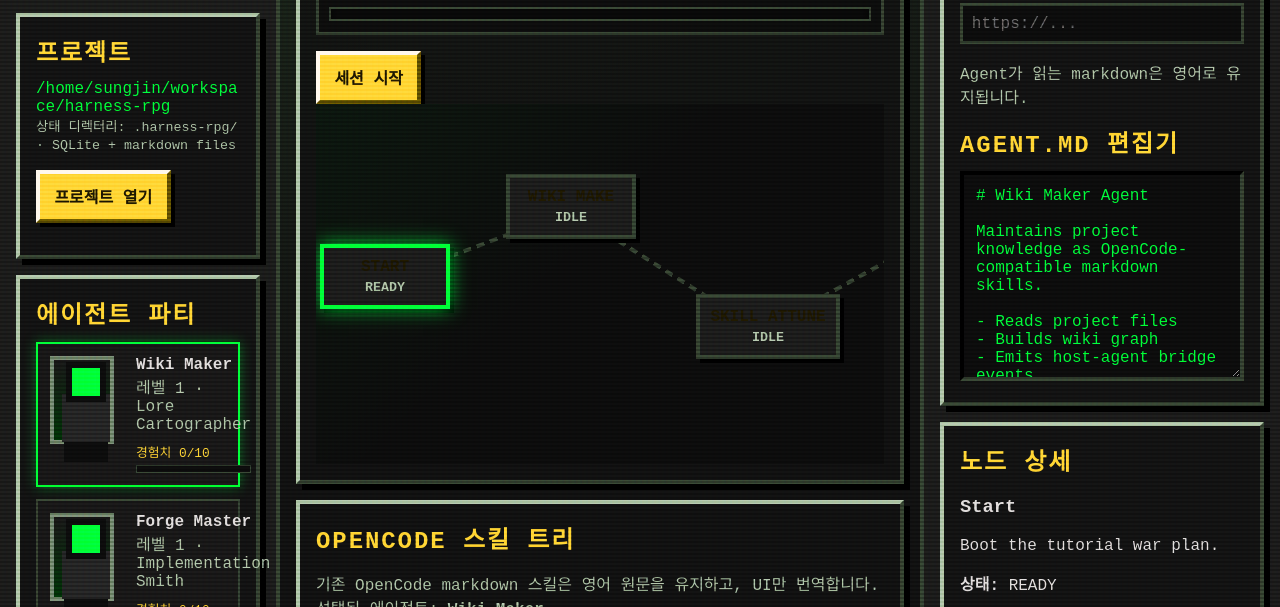
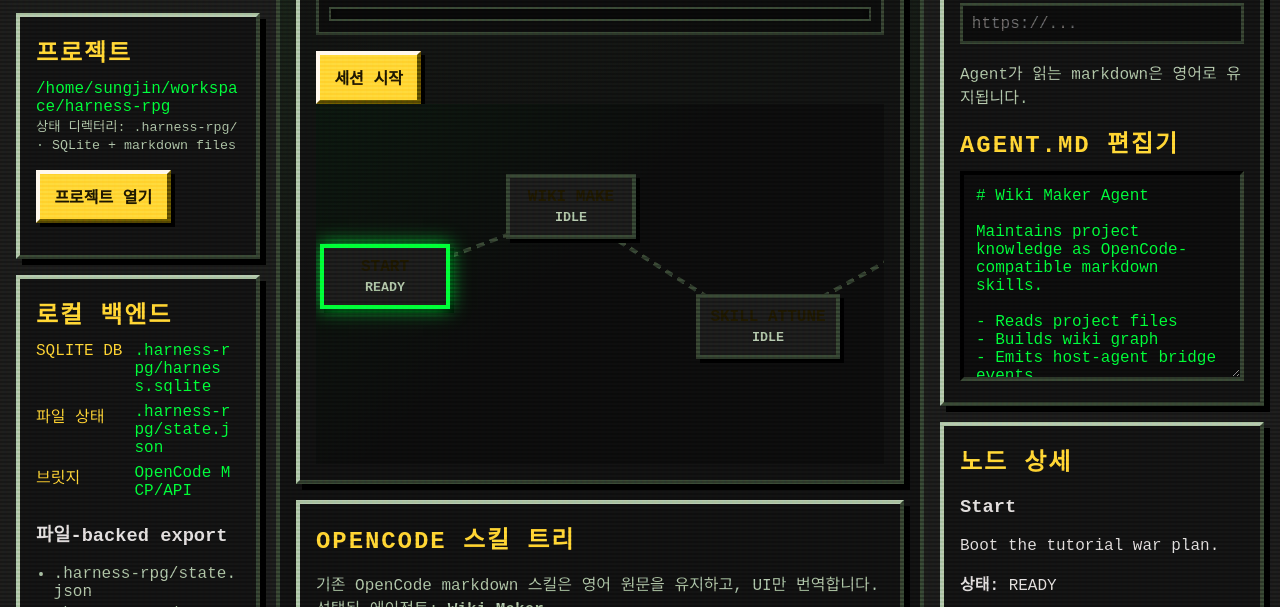
Before and after one commit to passingduck/harness-rpg, a website with bundled scripts: page app/index.html in a window 1280 px wide. Shown: the part 193-800 px from the top of the page. Built offline with nearby package versions, Linux system fonts and the light colour scheme.

Commit message:
Surface backend bridge activity
Ultraworked with [Sisyphus](https://github.com/code-yeongyu/oh-my-openagent)

Co-authored-by: Sisyphus <clio-agent@sisyphuslabs.ai>

```diff
--- a/app/app.js
+++ b/app/app.js
@@ -12,6 +12,7 @@ import {
   approveDestructiveNode,
   createSession,
   forkSession,
+  exportWorkspaceFiles,
 } from './app-model.mjs';
 
 const STORAGE_KEY = 'harness-rpg-state-v1';
@@ -21,6 +22,7 @@ const copy = {
   ko: {
     tagline: 'OpenCode MCP/API 브릿지 · 로컬 우선 에이전트 작업대',
     project: '프로젝트', openProject: '프로젝트 열기', stateDir: '상태 디렉터리',
+    localBackend: '로컬 백엔드', database: 'SQLite DB', fileState: '파일 상태', bridgeMode: '브릿지', exportedFiles: '파일-backed export', bridgeEvents: '브릿지 이벤트',
     agentParty: '에이전트 파티', sessions: '세션', newSession: '새 세션', fork: '포크',
     warPlan: '전쟁 계획 튜토리얼', sessionStart: '세션 시작', approve: '파괴 명령 승인',
     overallProgress: '전체 진행률', clearedNodes: '클리어 노드',
@@ -36,6 +38,7 @@ const copy = {
   en: {
     tagline: 'OpenCode MCP/API bridge · local-first agent workbench',
     project: 'Project', openProject: 'Open Project', stateDir: 'State dir',
+    localBackend: 'Local Backend', database: 'SQLite DB', fileState: 'File State', bridgeMode: 'Bridge', exportedFiles: 'File-backed Export', bridgeEvents: 'Bridge Events',
     agentParty: 'Agent Party', sessions: 'Sessions', newSession: 'New Session', fork: 'Fork',
     warPlan: 'War Plan Tutorial', sessionStart: 'Session Start', approve: 'Approve Destructive Command',
     overallProgress: 'Overall Progress', clearedNodes: 'Cleared Nodes',
@@ -191,6 +194,33 @@ function renderReviewCenter(node) {
   `;
 }
 
+function renderBackendPanel() {
+  const files = exportWorkspaceFiles(state);
+  const fileNames = Object.keys(files).slice(0, 6);
+  return `
+    <section class="pixel-panel">
+      <h2 class="section-title">${t('localBackend')}</h2>
+      <dl class="backend-list">
+        <dt>${t('database')}</dt><dd>${state.backend.database}</dd>
+        <dt>${t('fileState')}</dt><dd>${state.backend.fileState}</dd>
+        <dt>${t('bridgeMode')}</dt><dd>${state.backend.bridge.mode}</dd>
+      </dl>
+      <h3>${t('exportedFiles')}</h3>
+      <ul class="file-list">${fileNames.map((file) => `<li>${file}</li>`).join('')}</ul>
+    </section>
+  `;
+}
+
+function renderBridgeEvents() {
+  const events = state.bridgeEvents.slice(-6).reverse();
+  return `
+    <section class="pixel-panel">
+      <h2 class="section-title">${t('bridgeEvents')}</h2>
+      <ul class="event-list">${events.map((event) => `<li><strong>${event.type}</strong><span>${event.nodeId} · ${event.agentId} · ${event.skills.join(', ') || 'none'}</span></li>`).join('')}</ul>
+    </section>
+  `;
+}
+
 function render() {
   const agent = activeAgent();
   const node = selectedNode();
@@ -208,6 +238,7 @@ function render() {
           <small class="muted">${t('stateDir')}: ${state.project.stateDir} · SQLite + markdown files</small>
           <p><button id="open-project">${t('openProject')}</button></p>
         </section>
+        ${renderBackendPanel()}
         <section class="pixel-panel">
           <h2 class="section-title">${t('agentParty')}</h2>
           ${renderAgents()}
@@ -238,6 +269,7 @@ function render() {
           <p class="muted">${t('wikiHelp')}</p>
           <div class="wiki-map">${renderWikiMap()}</div>
         </section>
+        ${renderBridgeEvents()}
       </main>
 
       <aside class="inspector">
--- a/app/styles.css
+++ b/app/styles.css
@@ -76,6 +76,14 @@ button.secondary { background: var(--panel-bright); color: var(--green); border-
 .xp-line { margin-top: .5rem; color: var(--gold); font-size: .8rem; }
 
 .project-path { color: var(--green); word-break: break-all; }
+.backend-list { display: grid; grid-template-columns: max-content 1fr; gap: .45rem .75rem; margin: 0; }
+.backend-list dt { color: var(--gold); text-transform: uppercase; }
+.backend-list dd { margin: 0; color: var(--green); word-break: break-all; }
+.file-list, .event-list { margin: .5rem 0 0; padding-left: 1.1rem; color: var(--muted); }
+.file-list li { margin-bottom: .25rem; word-break: break-all; }
+.event-list li { display: grid; gap: .2rem; border-bottom: 1px solid var(--line-dark); padding: .45rem 0; }
+.event-list strong { color: var(--green); }
+.event-list span { color: var(--muted); }
 .skills { display: grid; grid-template-columns: repeat(4, minmax(130px, 1fr)); gap: .65rem; }
 .skill-node { min-height: 96px; border: 3px solid var(--line-dark); background: #1c1b1b; padding: .65rem; position: relative; }
 .skill-node.selected { border-color: var(--gold); color: var(--gold); box-shadow: 0 0 10px rgba(255,219,60,.35); }
```
